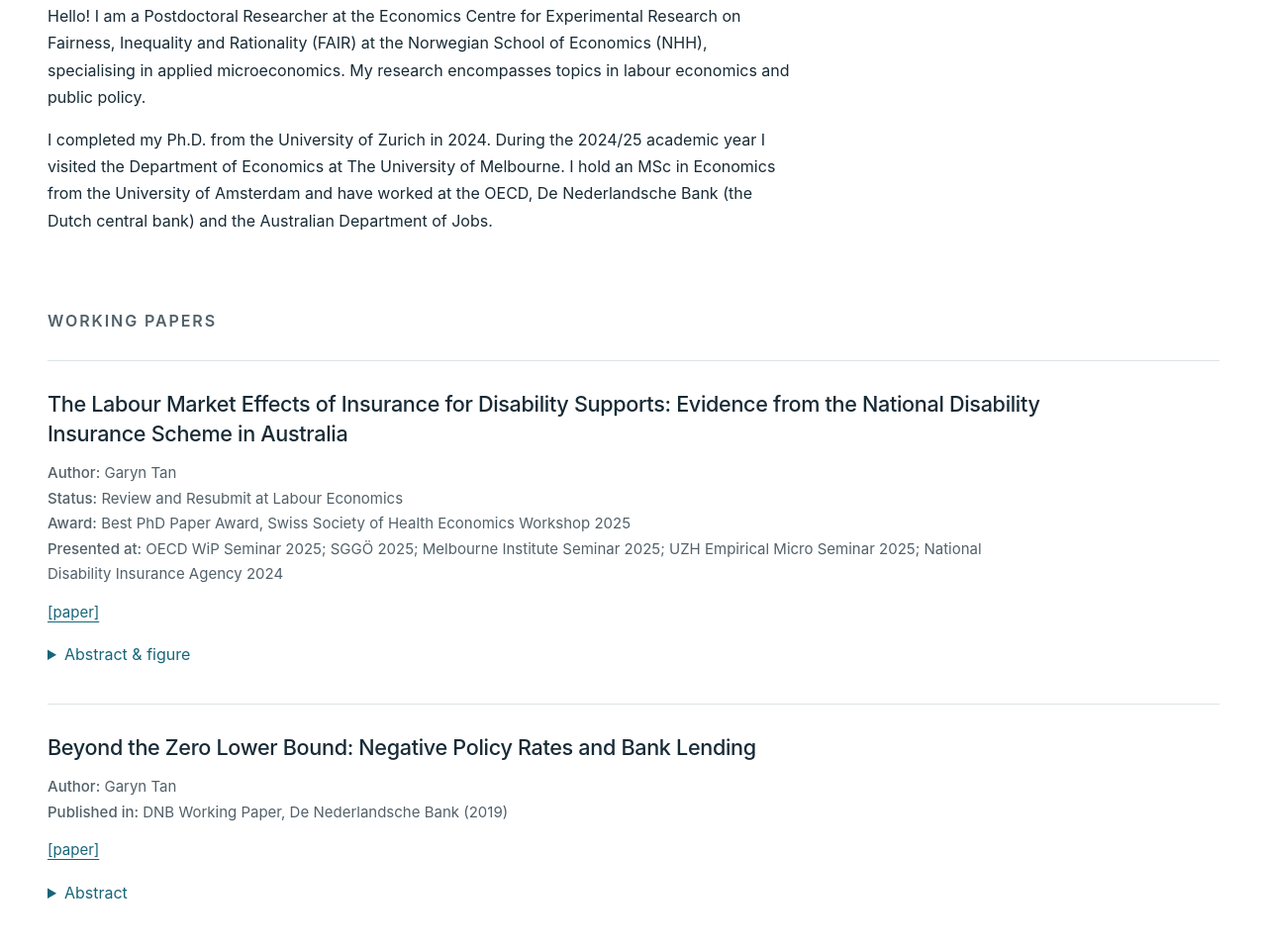
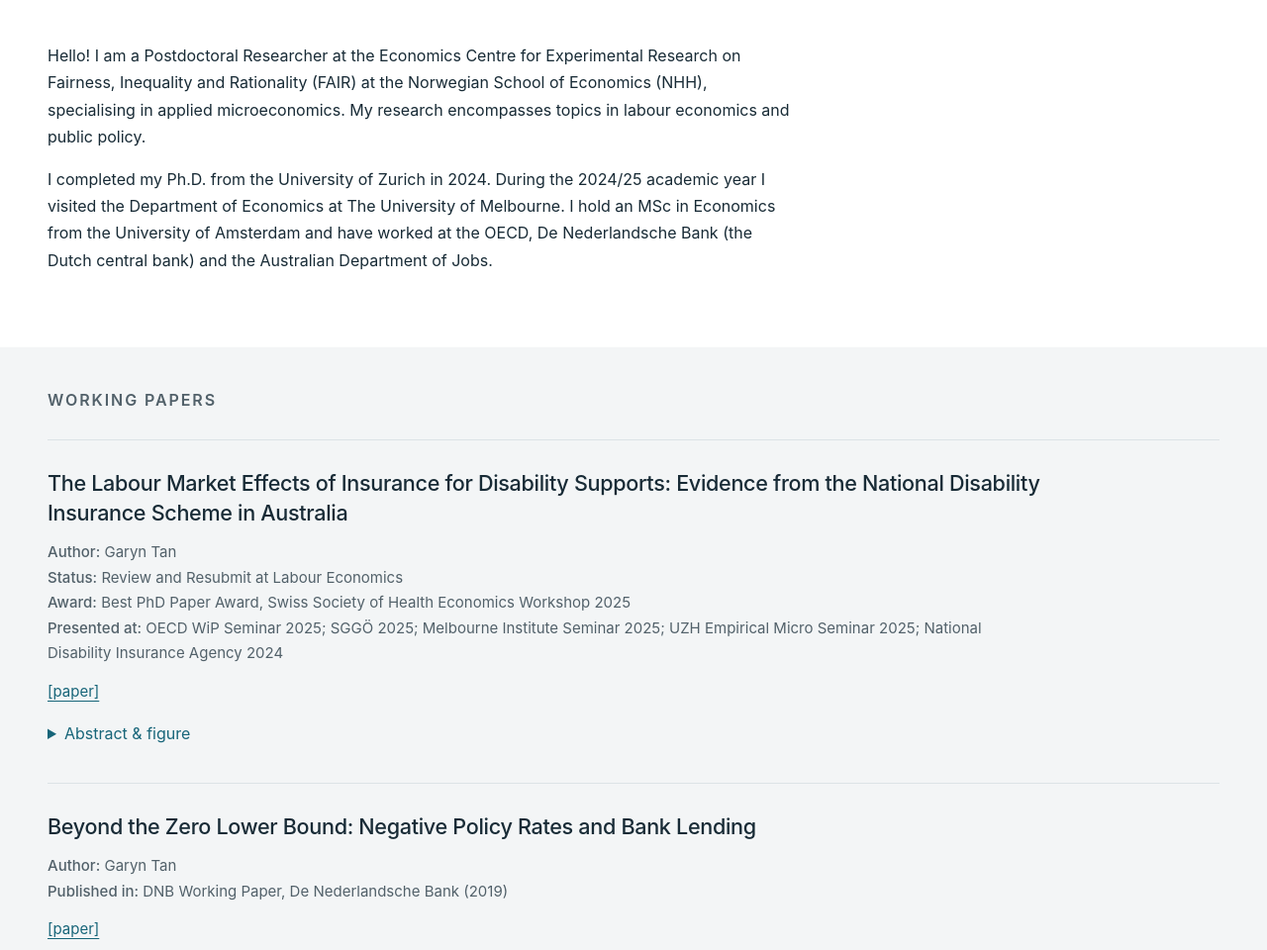
Before and after one commit to garyntan/garyntan.github.io, a plain HTML site: page index.html in a window 1280 px wide. Shown: the part 346-1306 px from the top of the page at 99% size. Drawn offline with Linux system fonts and the light colour scheme.

Commit message:
Alternate white and light grey section backgrounds

```diff
--- a/styles.css
+++ b/styles.css
@@ -56,3 +56,13 @@ footer p { margin:0; }
 @media(max-width:600px) { .container { width:calc(100% - 36px); } .site-nav { align-items:flex-start; gap:16px; } .nav-links { gap:16px; } header { padding:32px 0 24px; } .header-content { flex-direction:column-reverse; align-items:flex-start; gap:24px; } .profile-pic { width:108px; height:108px; } .paper-item h4 { font-size:1.2rem; } .paper-item { padding:24px 0; } .figure-dialog { padding:12px; } }
 @media(prefers-reduced-motion:reduce) { html { scroll-behavior:auto; } }
 @media print { .container { width:100%; } .site-nav,.figure-dialog { display:none; } .paper-item { break-inside:avoid; } }
+
+/* Full-width alternating section bands, without horizontal overflow. */
+main > section { margin-block:0; padding-block:40px; }
+main > section:nth-of-type(even) {
+    background:#f3f5f6;
+    box-shadow:0 0 0 100vmax #f3f5f6;
+    clip-path:inset(0 -100vmax);
+}
+@media(max-width:600px) { main > section { padding-block:28px; } }
+@media print { main > section:nth-of-type(even) { background:white; box-shadow:none; clip-path:none; } }
```
